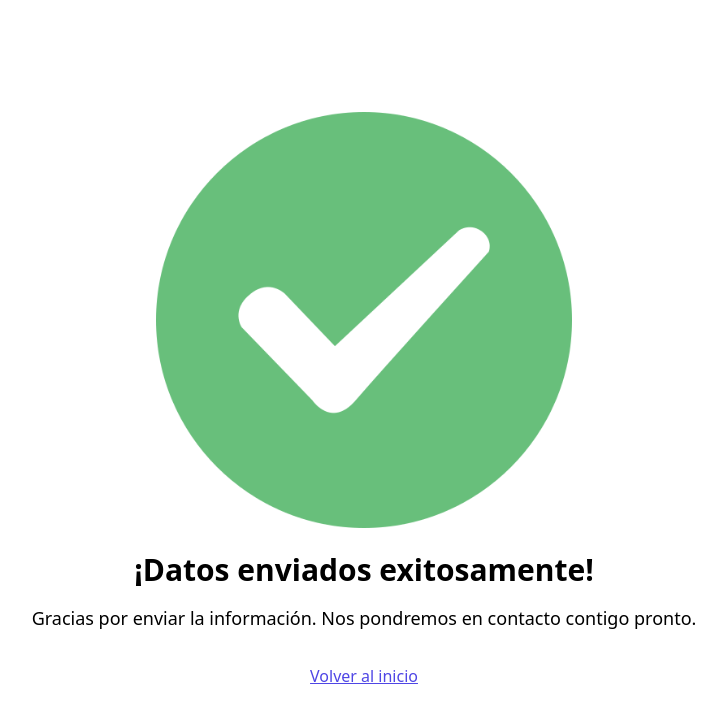
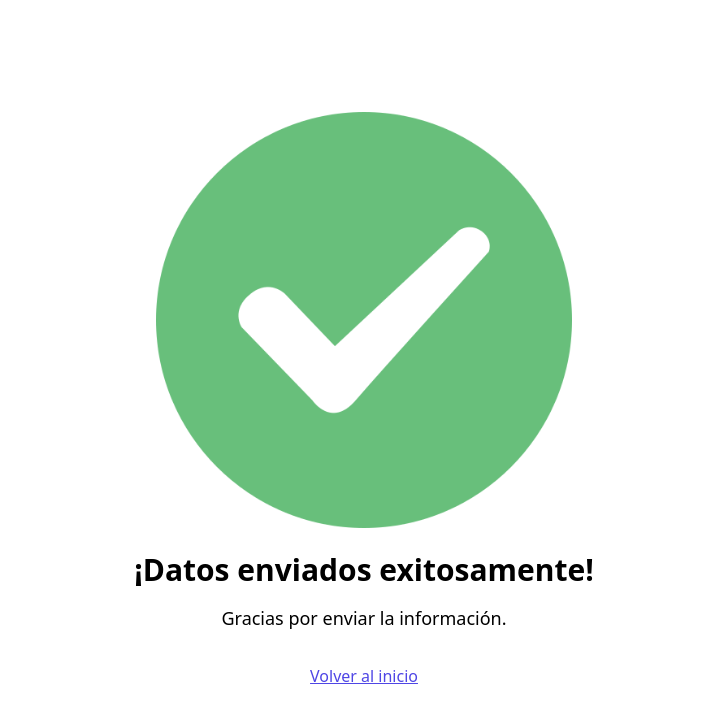
Before and after one commit to KevinCayo10/encuesta_front, a React (Vite) app: page /success in a window 1280 px wide. Shown: the top 720 px of the page, without its empty margins (276-1002 px from the left). Built offline with nearby package versions, Linux system fonts and the light colour scheme.

Commit message:
refactor

```diff
--- a/src/views/Success.jsx
+++ b/src/views/Success.jsx
@@ -12,10 +12,7 @@ const SuccessPage = () => {
         className="w-1/3 mb-6"
       />
       <h1 className="text-3xl font-bold mb-4">¡Datos enviados exitosamente!</h1>
-      <p className="text-lg mb-8">
-        Gracias por enviar la información. Nos pondremos en contacto contigo
-        pronto.
-      </p>
+      <p className="text-lg mb-8">Gracias por enviar la información.</p>
       <Link to="/" className="text-indigo-600 underline">
         Volver al inicio
       </Link>
```
